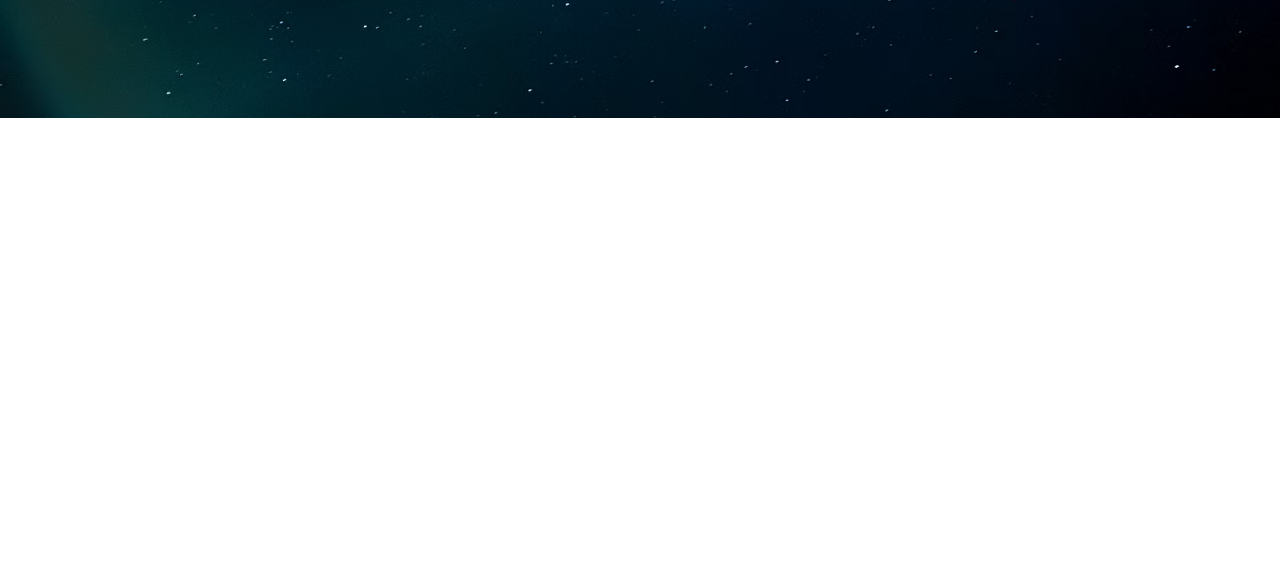
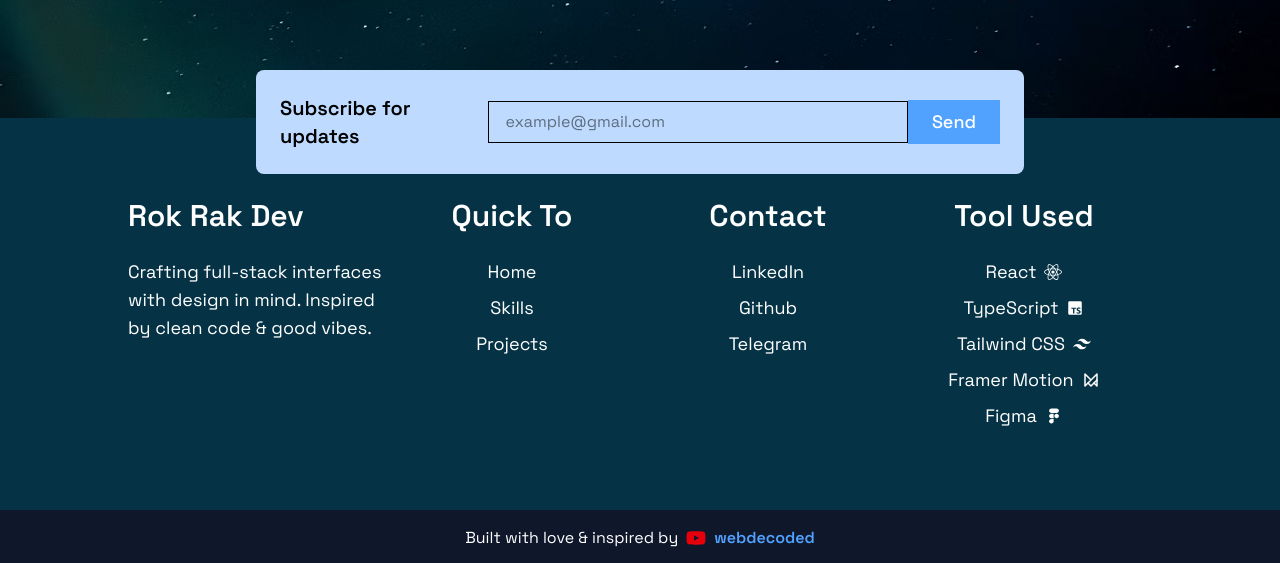
Before and after one commit to ChanVimean/React-Portfolio, a React (Vite) app: page / in a window 1280 px wide. Shown: the part 758-1321 px from the top of the page. Before the commit the page ends 876 px from the top, so only its background shows below. Built offline with nearby package versions, Linux system fonts and the light colour scheme.

Commit message:
Add Footer

```diff
--- a/src/App.tsx
+++ b/src/App.tsx
@@ -1,3 +1,4 @@
+import Footer from "./components/Footer"
 import NavBar from "./components/NavBar"
 import Home from "./pages/Home"
 
@@ -13,7 +14,9 @@ const App = () => {
         <Home />
       </main>
 
-      <footer></footer>
+      <footer className="relative">
+        <Footer />
+      </footer>
     </div>
   )
 }
--- /dev/null
+++ b/src/components/Footer.tsx
@@ -0,0 +1,88 @@
+import { BiLogoTypescript } from "react-icons/bi"
+import { CgFigma } from "react-icons/cg"
+import { FaReact, FaYoutube } from "react-icons/fa"
+import { RiTailwindCssFill } from "react-icons/ri"
+import { TbBrandFramerMotion } from "react-icons/tb"
+import Subscribe from "./Subscribe"
+
+
+const Footer = () => {
+  return (
+    <div className="relative w-full bg-cyan-950">
+
+      <aside className="absolute w-full -top-12 left-1/2 transform -translate-x-1/2 z-10">
+        <Subscribe />
+      </aside>
+
+      <article className="grid pt-48 md:pt-0
+        space-y-16 md:space-y-12 lg:space-y-0
+                    px-8     grid-cols-1
+        py-16    md:px-24 md:grid-cols-2
+        lg:py-20 lg:px-32 lg:grid-cols-4"
+      >
+        <section className="flex flex-col text-center lg:text-start space-y-6">
+          <h1 className="font-semibold text-xl md:text-2xl lg:text-3xl">Rok Rak Dev</h1>
+          <p className="text-md md:text-lg">
+            Crafting full-stack interfaces with design in mind.
+            Inspired by clean code & good vibes.
+          </p>
+        </section>
+
+        <section className="flex flex-col text-center space-y-6">
+          <h1 className="text-xl md:text-2xl lg:text-3xl font-semibold">Quick To</h1>
+          <ul className="text-center space-y-2 text-md md:text-lg">
+            <li>Home</li>
+            <li>Skills</li>
+            <li>Projects</li>
+          </ul>
+        </section>
+
+        <section className="flex flex-col text-center space-y-6">
+          <h1 className="text-3xl font-semibold">Contact</h1>
+          <ul className="text-center space-y-2 text-md md:text-lg">
+            <li>LinkedIn</li>
+            <li>Github</li>
+            <li>Telegram</li>
+          </ul>
+        </section>
+
+        <section className="flex flex-col text-center space-y-6">
+          <h1 className="text-3xl font-semibold">Tool Used</h1>
+          <ul className="flex flex-col items-center space-y-2 text-md md:text-lg">
+            <li className="flex items-center space-x-2">
+              <span>React</span>
+              <FaReact/>
+            </li>
+            <li className="flex items-center space-x-2">
+              <span>TypeScript</span>
+              <BiLogoTypescript/>
+            </li>
+            <li className="flex items-center space-x-2">
+              <span>Tailwind CSS</span>
+              <RiTailwindCssFill />
+            </li>
+            <li className="flex items-center space-x-2">
+              <span>Framer Motion</span>
+              <TbBrandFramerMotion />
+            </li>
+            <li className="flex items-center space-x-2">
+              <span>Figma</span>
+              <CgFigma />
+            </li>
+          </ul>
+        </section>
+      </article>
+
+      <aside className="flex space-x-2 justify-center bg-slate-900 py-4">
+        <span>Built with love & inspired by</span>
+        <button className="flex items-center space-x-2">
+          <FaYoutube className="text-xl text-red-600" />
+          <span className="text-blue-400 font-semibold">webdecoded</span>
+        </button>
+      </aside>
+
+    </div>
+  )
+}
+
+export default Footer
--- a/src/components/HomeBG.tsx
+++ b/src/components/HomeBG.tsx
@@ -65,11 +65,11 @@ const HomeBG = () => {
           ease: 'easeInOut'
         }}
         className="absolute top-1/2 transform -translate-y-1/2 z-0
-          w-[320px] h-[320px]
+          w-[340px] h-[340px]
           sm:w-[360px] sm:h-[360px]
           md:w-[440px] md:h-[440px]
           lg:w-[512px] lg:h-[512px]
-          right-[-100px] sm:right-[-80px] md:right-10 lg:right-60"
+          right-[-90px] sm:right-[-80px] md:right-10 lg:right-60"
       >
         <HeroContainer />
       </motion.div>
--- /dev/null
+++ b/src/components/Subscribe.tsx
@@ -0,0 +1,33 @@
+
+
+const Subscribe = () => {
+
+  const handleSubscribe = () => {}
+
+  return (
+    <form
+      action={handleSubscribe}
+      className="flex flex-col md:flex-row
+        w-full md:w-5/6 lg:w-3/5
+        space-y-4 md:space-y-0
+        items-center justify-between mx-auto
+        bg-blue-200 text-black rounded-lg
+        p-4 lg:p-6"
+    >
+      <h1 className="text-lg lg:text-xl font-semibold">Subscribe for updates</h1>
+      <input
+        type="text"
+        placeholder="example@gmail.com"
+        className="w-5/6 md:w-3/5 px-4 py-2 border broder-black" />
+      <button
+        type="submit"
+        className="px-6 py-2 text-white text-sm md:text-lg font-medium
+        bg-blue-400 hover:bg-blue-500 active:bg-blue-300 duration-150 ease-in-out"
+      >
+        Send
+      </button>
+    </form>
+  )
+}
+
+export default Subscribe
```
